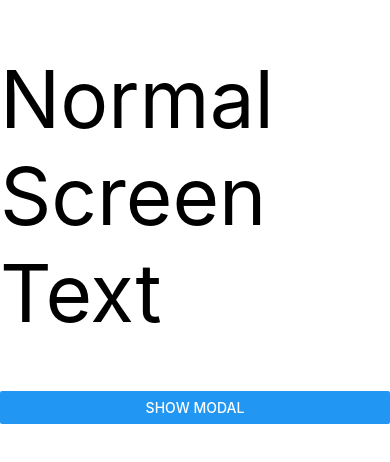
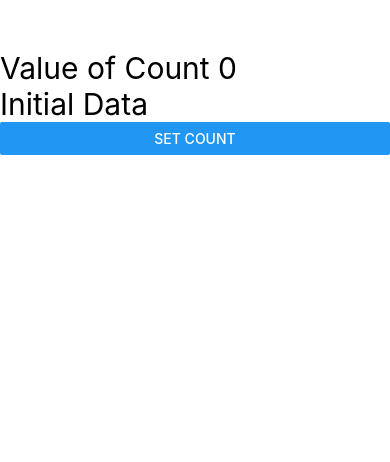
Before and after one commit to abdulkader789/ReactNativeApp, a React Native app: screen / in a window 390 px wide. Shown: the top 462 px of the page. Built offline with nearby package versions, Linux system fonts and the light colour scheme.

Commit message:
Program-9: used useEffect

```diff
--- a/App.js
+++ b/App.js
@@ -1,28 +1,20 @@
-import React, { useState } from 'react'
+import React, { useEffect, useState } from 'react'
 import { Button, Modal, Text, View } from 'react-native';
-import externalStyle from './styles/externalStyle';
-import Icon from 'react-native-vector-icons/FontAwesome';
 const App = () => {
-  const [isVisiable, setIsVisiable] = useState(false)
+  const [count, setCount] = useState(0)
+  const [data, setData] = useState("Initial Data")
+
+  useEffect(() => {
+    console.warn("value of count", count)
+    if (count === 5) {
+      setData("Updated Data")
+    }
+  }, [count])
   return (
-    <View style={{ paddingTop: 50 }}>
-      <Text style={{ fontSize: 80 }}>Normal Screen Text</Text>
-      <View style={{ marginTop: 50 }}>
-        <Button title="Show Modal" onPress={() => setIsVisiable(true)}></Button>
-      </View>
-      <Modal transparent={true}
-        visible={isVisiable}
-      >
-        <View style={{ backgroundColor: '#000000aa', flex: 1 }}>
-          <View style={{ backgroundColor: '#ffffff', margin: 30, padding: 50, borderRadius: 10, flex: 1 }}>
-            <Text style={{ fontSize: 20, color: 'black' }}>Modal Screen Text</Text>
-            <View style={{ marginTop: 500 }}>
-              <Button title="close Modal" onPress={() => setIsVisiable(false)}></Button>
-            </View>
-          </View>
-        </View>
-      </Modal>
-
+    <View style={{ flex: 1, paddingTop: 50 }}>
+      <Text style={{ fontSize: 30 }}>Value of Count {count}</Text>
+      <Text style={{ fontSize: 30 }}>{data}</Text>
+      <Button title="Set Count" onPress={() => setCount(count + 1)}></Button>
     </View >
   )
 
```
